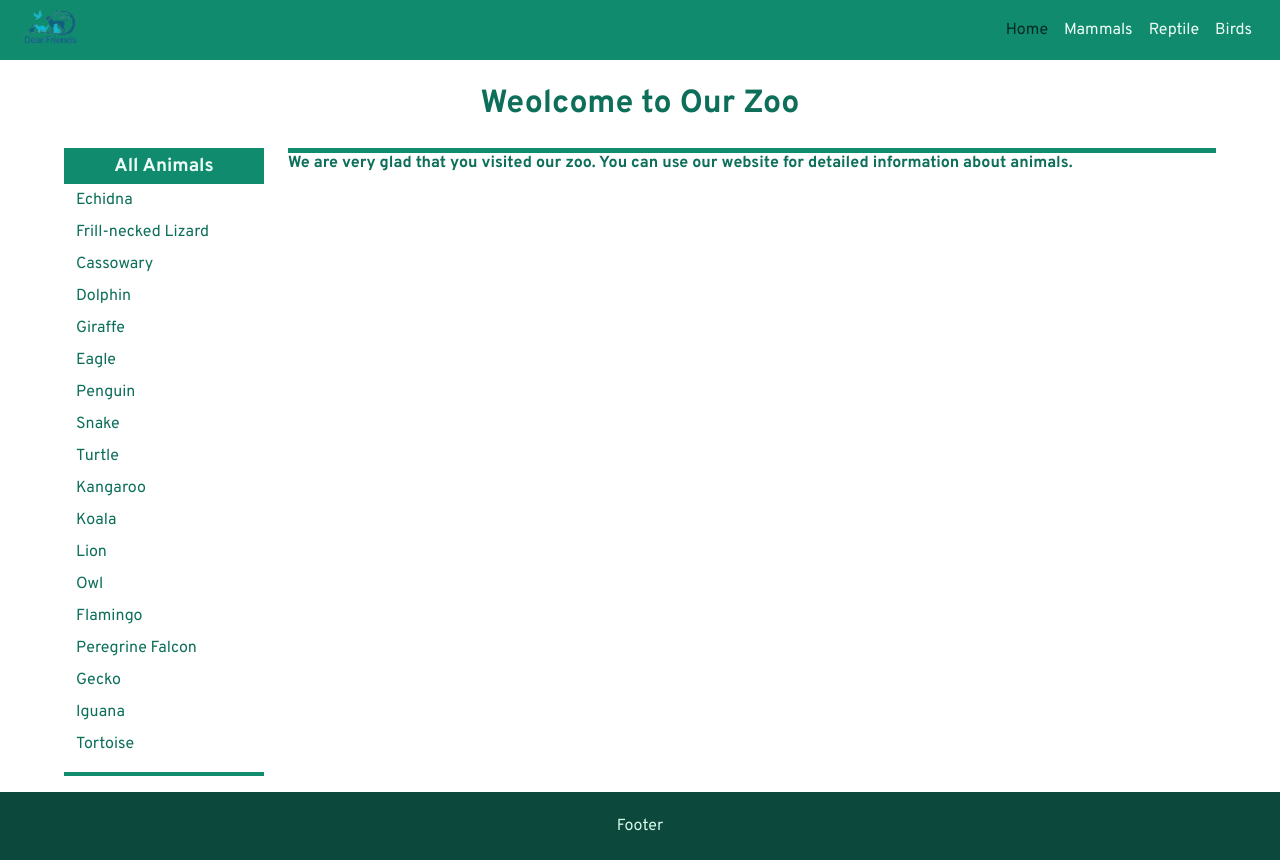
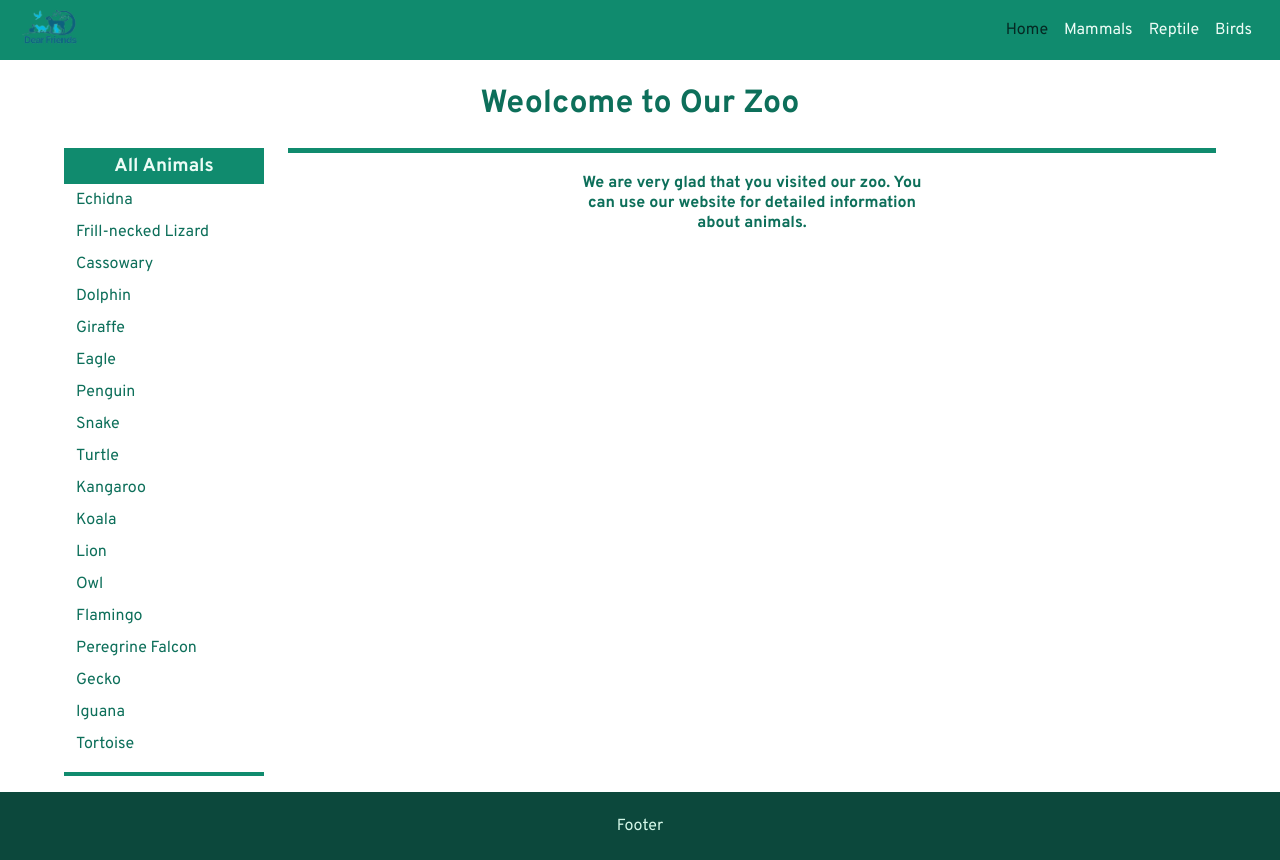
Before and after one commit to bedirgcmz/react-zoo, a React (Vite) app: page / in a window 1280 px wide. Built offline with nearby package versions, Linux system fonts and the light colour scheme.

Commit message:
fixed active sidebar item and added style to pages messages

```diff
--- a/src/App.jsx
+++ b/src/App.jsx
@@ -1,4 +1,4 @@
-import { useState } from "react";
+import { useEffect, useState } from "react";
 import Footer from "./components/Footer/Footer";
 import { BrowserRouter as Router, Routes, Route } from "react-router-dom";
 import "./App.css";
--- a/src/components/MainContent/MainContent.jsx
+++ b/src/components/MainContent/MainContent.jsx
@@ -6,7 +6,6 @@ const MainContent = ({ mainContents, groupName, mainMessage }) => {
   const groupMessage = `Welcome to the ${
     groupName?.charAt(0).toUpperCase() + groupName?.slice(1)
   } page. You can click on the animal you want to examine from the menu on the side.`;
-  console.log(groupName);
 
   return (
     <div className={styles.MainContentContainer}>
--- a/src/components/MainContent/MainContent.module.css
+++ b/src/components/MainContent/MainContent.module.css
@@ -2,6 +2,13 @@
   width: calc(100% - 200px);
   margin-left: 24px;
   border-top: 5px solid #108b6e;
+
+  h4 {
+    max-width: 350px;
+    text-align: center;
+    margin: auto;
+    padding-top: 20px;
+  }
 }
 
 @media only screen and (max-width: 768px) {
--- a/src/components/Sidebar/Sidebar.jsx
+++ b/src/components/Sidebar/Sidebar.jsx
@@ -22,6 +22,9 @@ const Sidebar = ({
       const filteredList = animals.filter((an) => an.group === groupName);
       setSidebarListData(filteredList);
       setTitle(filteredList);
+    } else {
+      animals.forEach((an) => (an.isActive = false));
+      setSidebarListData(animals);
     }
   }, [groupName, clickedAnimal, mainContents]);
 
```
